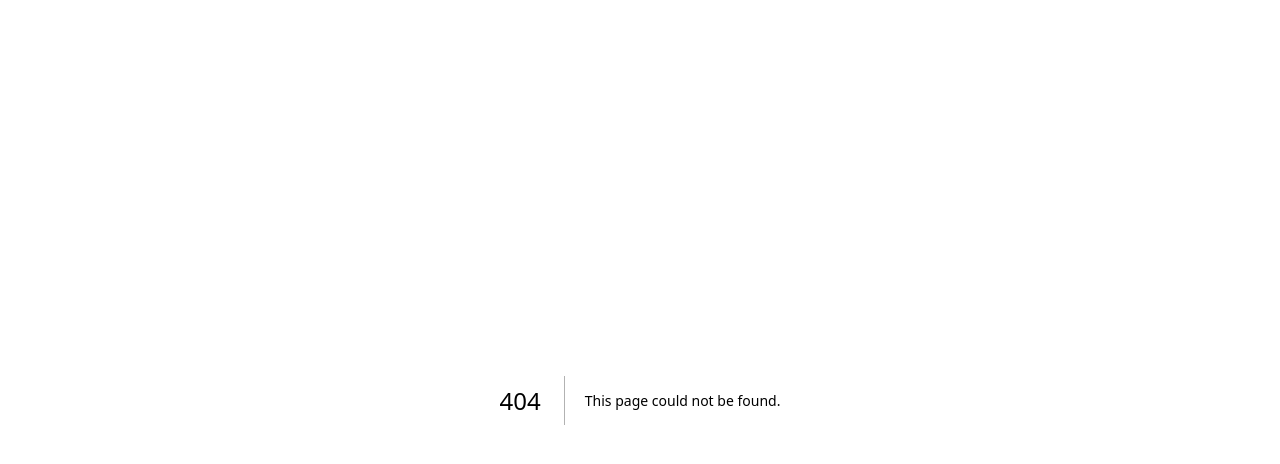
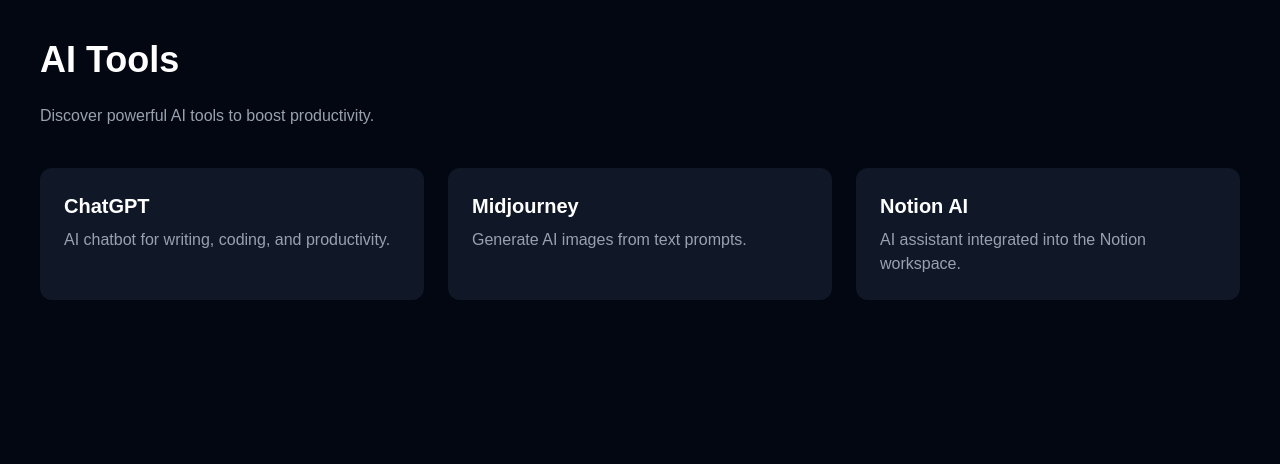
Before and after one commit to girishprabhu2007-ai/QuickFnd, a Next.js app: page /ai-tools in a window 1280 px wide. Before the commit this address had no page. Shown: the top 464 px of the page. Built offline with nearby package versions, Linux system fonts and the light colour scheme.

Commit message:
Add AI tools directory

```diff
--- /dev/null
+++ b/app/ai-tools/[slug]/page.tsx
@@ -0,0 +1,56 @@
+const aiTools: Record<
+  string,
+  {
+    name: string;
+    description: string;
+  }
+> = {
+  chatgpt: {
+    name: "ChatGPT",
+    description:
+      "ChatGPT is an AI chatbot designed for writing, coding, brainstorming, and answering questions.",
+  },
+  midjourney: {
+    name: "Midjourney",
+    description:
+      "Midjourney is an AI tool that generates stunning images from text prompts.",
+  },
+  "notion-ai": {
+    name: "Notion AI",
+    description:
+      "Notion AI helps automate writing, summarizing, and productivity tasks inside Notion.",
+  },
+};
+
+export default async function AIToolPage({
+  params,
+}: {
+  params: Promise<{ slug: string }>;
+}) {
+  const { slug } = await params;
+  const tool = aiTools[slug];
+
+  if (!tool) {
+    return (
+      <main className="min-h-screen bg-gray-950 text-white p-10">
+        <h1 className="text-4xl font-bold mb-4">AI Tool Not Found</h1>
+        <p className="text-gray-400">
+          The AI tool you are looking for does not exist.
+        </p>
+      </main>
+    );
+  }
+
+  return (
+    <main className="min-h-screen bg-gray-950 text-white p-10">
+      <h1 className="text-4xl font-bold mb-4">{tool.name}</h1>
+      <p className="text-gray-400 mb-8 max-w-2xl">{tool.description}</p>
+
+      <div className="bg-gray-900 p-6 rounded-xl max-w-3xl">
+        <p className="text-lg text-gray-300">
+          This is where the full review or listing for {tool.name} will go.
+        </p>
+      </div>
+    </main>
+  );
+}
--- /dev/null
+++ b/app/ai-tools/page.tsx
@@ -0,0 +1,44 @@
+import Link from "next/link";
+
+const aiTools = [
+  {
+    slug: "chatgpt",
+    name: "ChatGPT",
+    description: "AI chatbot for writing, coding, and productivity.",
+  },
+  {
+    slug: "midjourney",
+    name: "Midjourney",
+    description: "Generate AI images from text prompts.",
+  },
+  {
+    slug: "notion-ai",
+    name: "Notion AI",
+    description: "AI assistant integrated into the Notion workspace.",
+  },
+];
+
+export default function AIToolsPage() {
+  return (
+    <main className="min-h-screen bg-gray-950 text-white p-10">
+      <h1 className="text-4xl font-bold mb-6">AI Tools</h1>
+
+      <p className="text-gray-400 mb-10">
+        Discover powerful AI tools to boost productivity.
+      </p>
+
+      <div className="grid md:grid-cols-3 gap-6">
+        {aiTools.map((tool) => (
+          <Link
+            key={tool.slug}
+            href={`/ai-tools/${tool.slug}`}
+            className="block rounded-xl bg-gray-900 p-6 transition hover:bg-gray-800"
+          >
+            <h2 className="text-xl font-semibold">{tool.name}</h2>
+            <p className="mt-2 text-gray-400">{tool.description}</p>
+          </Link>
+        ))}
+      </div>
+    </main>
+  );
+}
```
